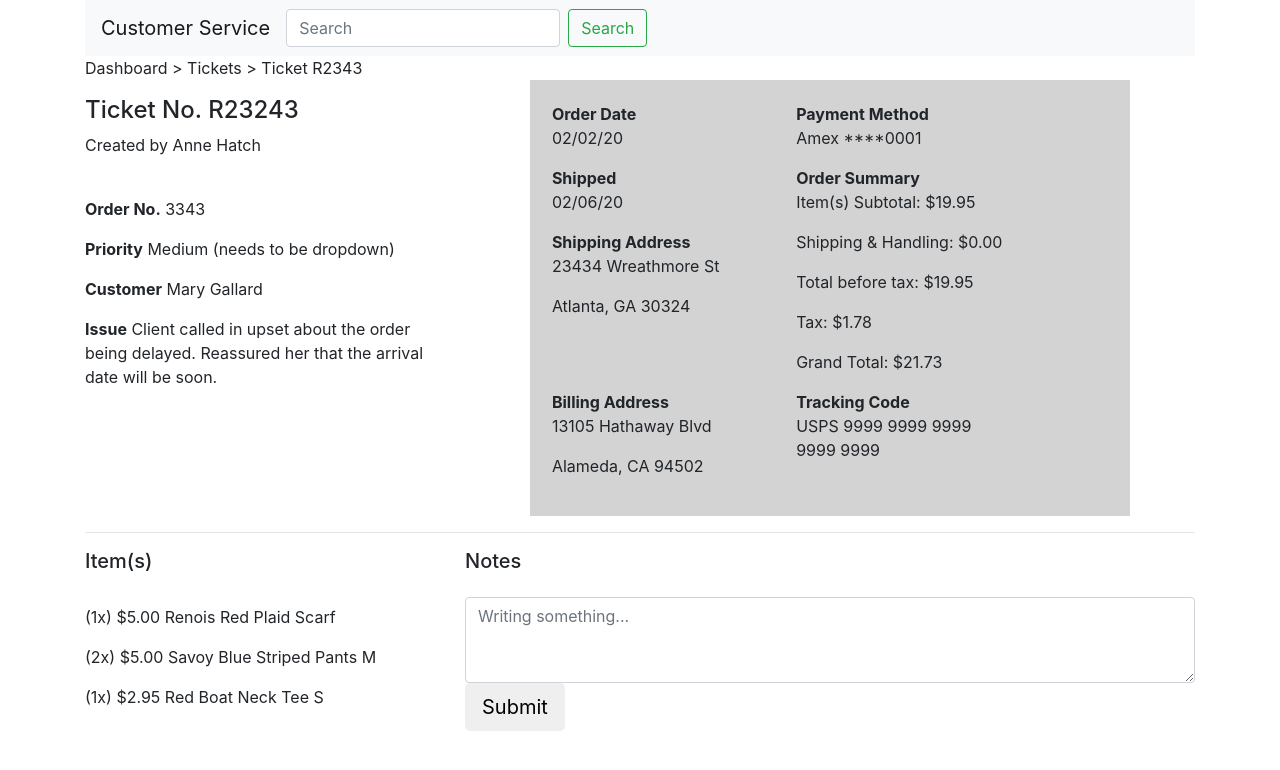
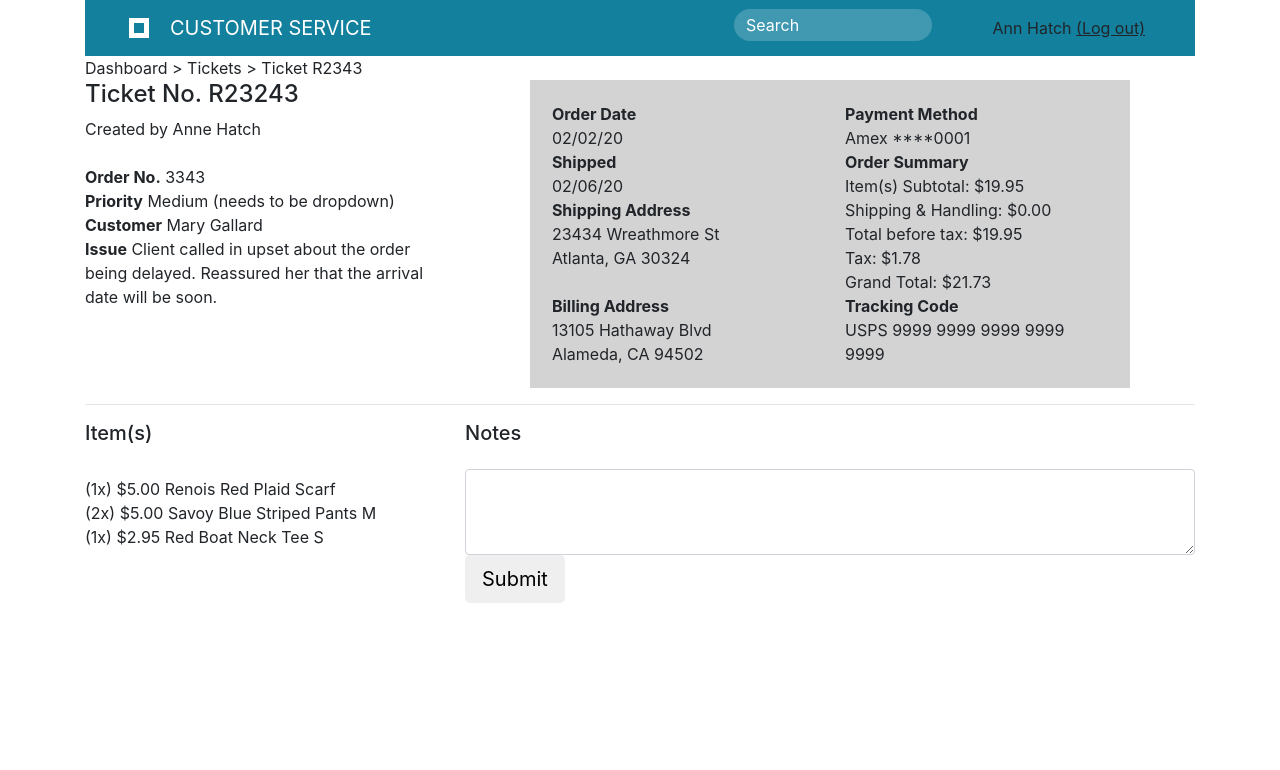
Before and after one commit to mchiang62/customer-order-tracking, a website: page public/index.html in a window 1280 px wide. Drawn offline with nearby package versions, Linux system fonts and the light colour scheme.

Commit message:
working on navbar

```diff
--- a/package.json
+++ b/package.json
@@ -18,6 +18,8 @@
   },
   "homepage": "https://github.com/mchiang62/customer-order-tracking#readme",
   "dependencies": {
-    "express": "^4.17.1"
+    "express": "^4.17.1",
+    "mysql2": "^2.1.0",
+    "sequelize": "^5.21.11"
   }
 }
--- a/public/css/styles.css
+++ b/public/css/styles.css
@@ -1,19 +1,58 @@
 body {
-    /* background-image: url("");
+  /* background-image: url("");
     background-attachment: fixed; */
-
 }
 
 #details {
-    background-color: lightgray;
-    width: 600px;
-    padding: 3%;
-
+  background-color: lightgray;
+  width: 600px;
+  padding: 3%;
 }
 
 #footer {
-    margin-top: 100px;
+  margin-top: 100px;
 }
 
 #notes {
 }
+
+#box {
+  margin-left: 28px;
+  margin-right: 21px;
+}
+
+.navbar {
+  background-color: #13809e;
+}
+
+#cs {
+  color: #ffffff;
+  margin-right: 367.19px;
+}
+
+#search {
+  position: absolute;
+  background: rgba(245, 247, 251, 0.2) !important;
+  border-radius: 20px;
+  width: 198px;
+  height: 32px;
+  left: 649px;
+  top: 9px;
+  border: rgba(245, 247, 251, 0.2);
+  margin-right: 17px !important;
+
+}
+
+#aHatch {
+    margin-right: 34px;
+
+}
+
+
+::placeholder {
+    color:#ffffff !important;
+}
+
+p{
+    margin: 0;
+}
--- a/public/index.html
+++ b/public/index.html
@@ -16,8 +16,9 @@
 <body>
 
     <div class="container">
-        <nav class="navbar navbar-expand-lg navbar-light bg-light">
-            <a class="navbar-brand" href="#">Customer Service</a>
+        <nav class="navbar navbar-expand-lg navbar-light">
+            <img id="box" src="css/images/Rectangle 6 (Stroke).png">
+            <a id="cs" class="navbar-brand">CUSTOMER SERVICE</a>
             <button class="navbar-toggler" type="button" data-toggle="collapse" data-target="#navbarSupportedContent"
                 aria-controls="navbarSupportedContent" aria-expanded="false" aria-label="Toggle navigation">
                 <span class="navbar-toggler-icon"></span>
@@ -26,12 +27,13 @@
                 <ul class="navbar-nav">
                     <li>
                         <form class="form-inline my-2 my-lg-0">
-                            <input class="form-control mr-sm-2" type="search" placeholder="Search" aria-label="Search">
-                            <button class="btn btn-outline-success my-2 my-sm-0" type="submit">Search</button>
+                            <input id="search" class="form-control mr-sm-2" type="search" placeholder="Search"
+                                aria-label="Search">
                         </form>
                     </li>
                 </ul>
             </div>
+            <p id="aHatch">Ann Hatch <u>(Log out)</u></p>
         </nav>
 
         <div class="row">
@@ -51,24 +53,24 @@
                 <br>
                 <div id="details" class="container">
                     <div class="row">
-                        <div class="col-lg-5">
+                        <div class="col-lg-6">
                             <b>Order Date</b>
                             <p>02/02/20</p>
                         </div>
-                        <div class="col-lg-5">
+                        <div class="col-lg-6">
                             <b>Payment Method</b>
                             <p>Amex ****0001</p>
                         </div>
                     </div>
                     <div class="row">
-                        <div class="col-lg-5">
+                        <div class="col-lg-6">
                             <b>Shipped</b>
                             <p>02/06/20</p>
                             <b>Shipping Address</b>
                             <p>23434 Wreathmore St</p>
                             <p>Atlanta, GA 30324</p>
                         </div>
-                        <div class="col-lg-5">
+                        <div class="col-lg-6">
                             <b>Order Summary</b>
                             <p>Item(s) Subtotal: $19.95</p>
                             <p>Shipping & Handling: $0.00</p>
@@ -78,12 +80,12 @@
                         </div>
                     </div>
                     <div class="row">
-                        <div class="col-lg-5">
+                        <div class="col-lg-6">
                             <b>Billing Address</b>
                             <p>13105 Hathaway Blvd</p>
                             <p>Alameda, CA 94502</p>
                         </div>
-                        <div class="col-lg-5">
+                        <div class="col-lg-6">
                             <b>Tracking Code</b>
                             <p>USPS 9999 9999 9999 9999 9999</p>
                         </div>
--- a/routes/api-routes.js
+++ b/routes/api-routes.js
@@ -0,0 +1 @@
+var db = require("../models");
--- a/server.js
+++ b/server.js
@@ -11,7 +11,6 @@ app.use(express.json());
 app.use(express.static("public"));
 
 require("./routes/api-routes.js")(app);
-require("./routes/html.routes.js")(app);
 
 db.sequelize.sync({ force: true }).then(function() {
     app.listen(PORT, function() {
```
Also changed, not shown: config/config.json (+7 -6 lines), models/index.js (+16 -15 lines), models/notes.js (deleted), public/css/images/Rectangle 6 (Stroke).png (added), routes/html.routes.js (deleted), 1 other file.
